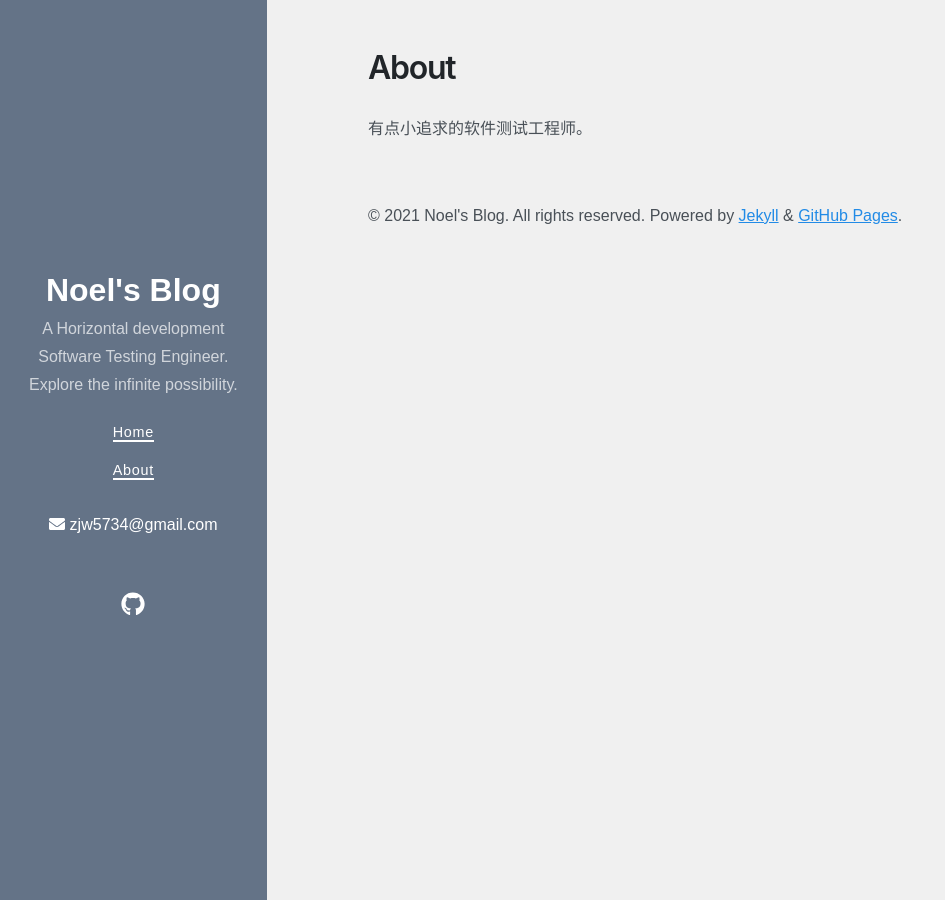
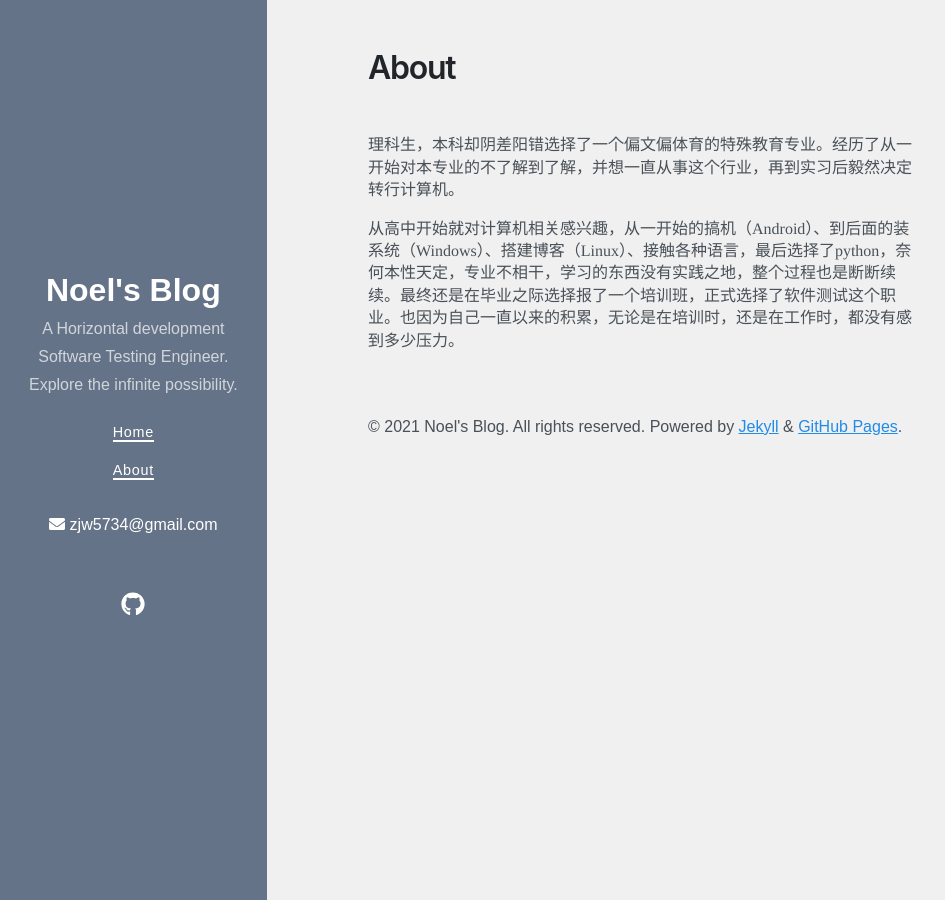
Before and after one commit to jiaw-Zh/jiaw-Zh.github.io, a Jekyll site: the page built from about.md, in a window 1280 px wide. Shown: the whole page, without its empty margins (0-945 px from the left). Built offline with Jekyll 4.4.1, drawn with Linux system fonts in a browser that asks for light colours; nearby versions of some CDN libraries.

Commit message:
更新关于

```diff
--- a/about.md
+++ b/about.md
@@ -5,4 +5,8 @@ title: About
 
 
 <br>
-有点小追求的软件测试工程师。
+
+
+理科生，本科却阴差阳错选择了一个偏文偏体育的特殊教育专业。经历了从一开始对本专业的不了解到了解，并想一直从事这个行业，再到实习后毅然决定转行计算机。
+
+从高中开始就对计算机相关感兴趣，从一开始的搞机（Android）、到后面的装系统（Windows）、搭建博客（Linux）、接触各种语言，最后选择了python，奈何本性天定，专业不相干，学习的东西没有实践之地，整个过程也是断断续续。最终还是在毕业之际选择报了一个培训班，正式选择了软件测试这个职业。也因为自己一直以来的积累，无论是在培训时，还是在工作时，都没有感到多少压力。
```
